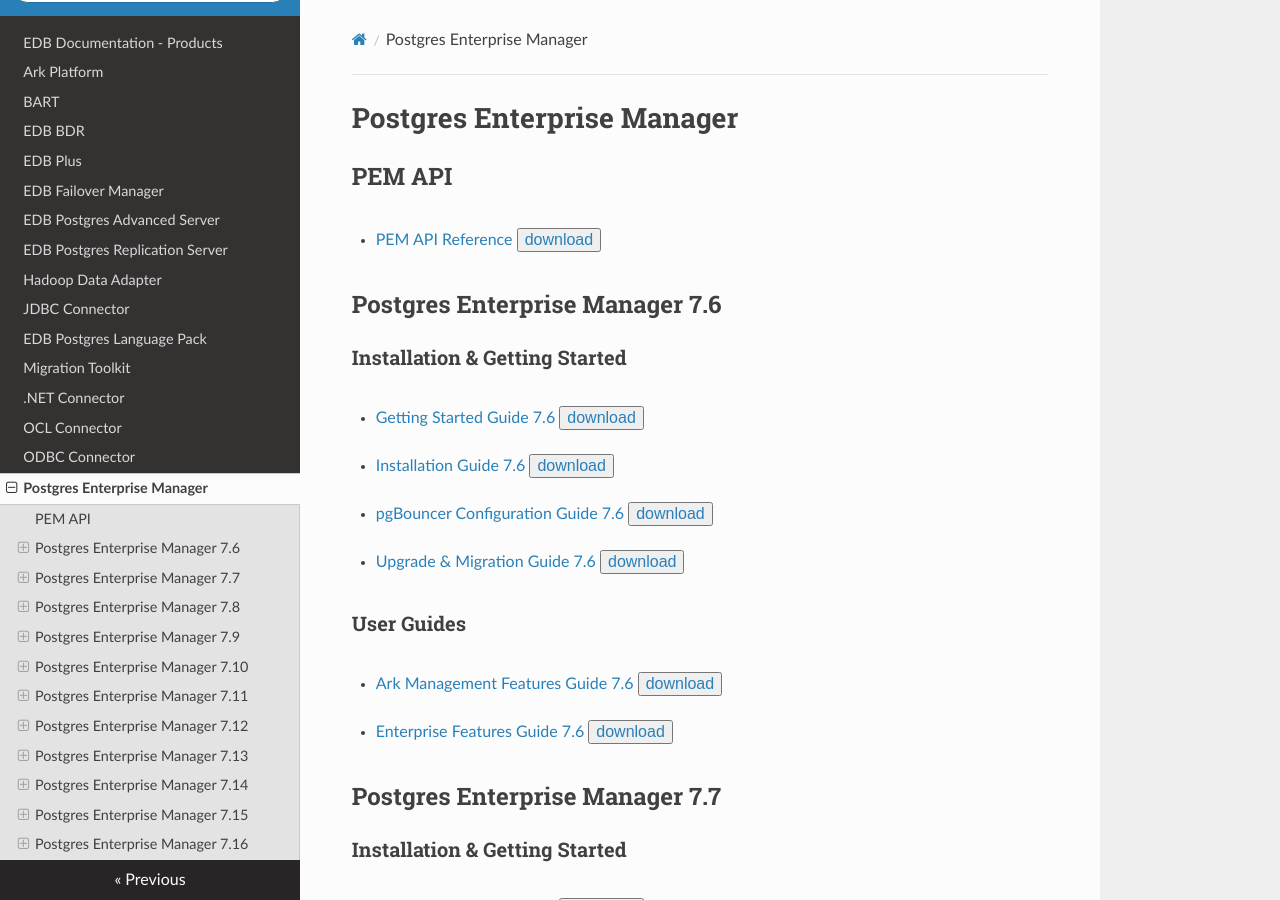
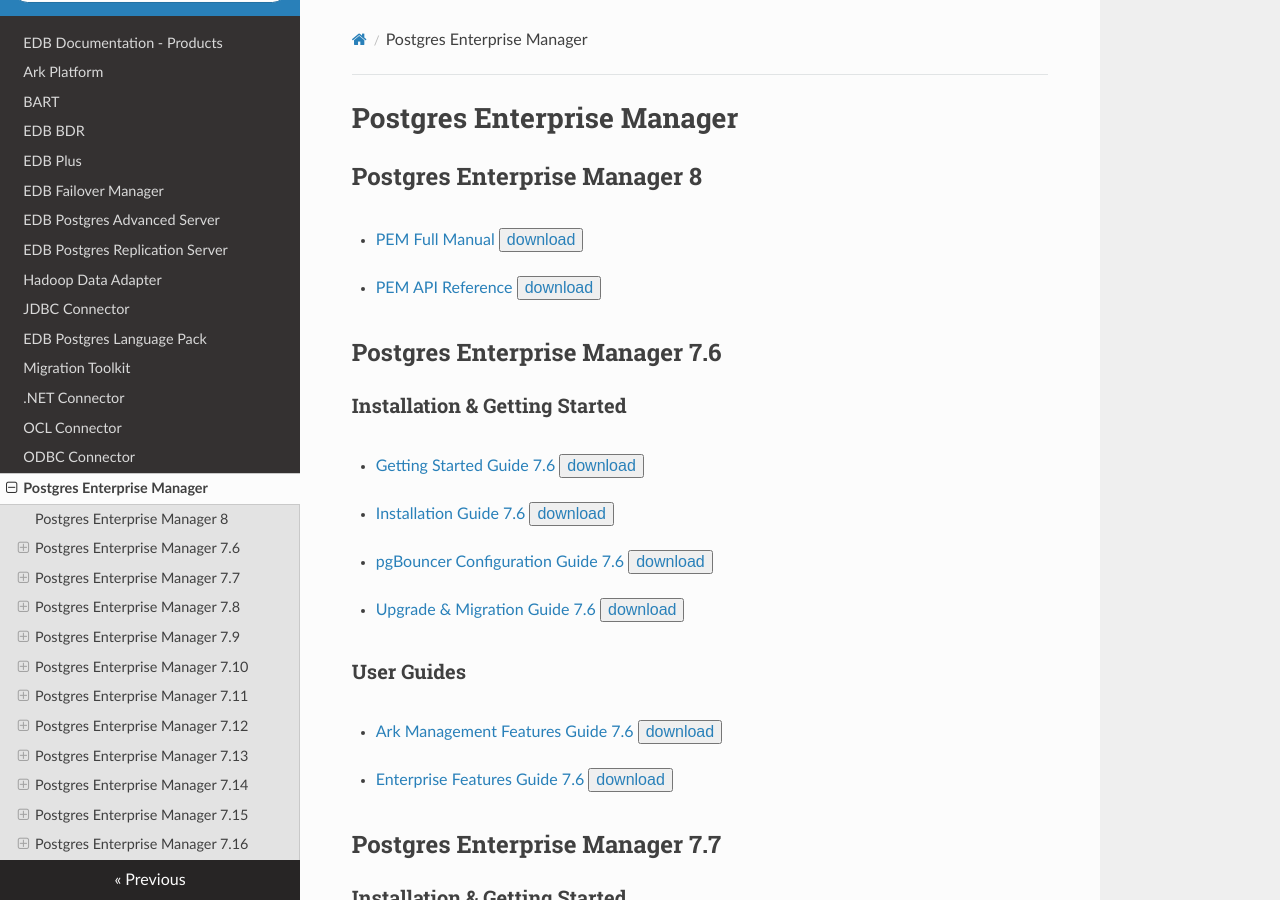
Before and after one commit to EnterpriseDB/docs-archive, an MkDocs documentation site: the page built from docs-src/pem-index.md, in a window 1280 px wide and 900 px high. Built offline with MkDocs 1.6.1, drawn with Linux system fonts in a browser that asks for light colours; nearby versions of some CDN libraries.

Commit message:
Added PEM8
Signed-off-by: Dj Walker-Morgan <dj.walker-morgan@enterprisedb.com>

```diff
--- a/docs-src/pem-index.md
+++ b/docs-src/pem-index.md
@@ -1,7 +1,10 @@
 # Postgres Enterprise Manager
 
-## PEM API
+## Postgres Enterprise Manager 8
 
+* [PEM Full Manual](https://media.githubusercontent.com/media/EnterpriseDB/docs-archive/main/docs/pem/8/pem_v8_documentation.pdf
+) <button>[download](https://media.githubusercontent.com/media/EnterpriseDB/docs-archive/main/docs/pem/8/pem_v8_documentation.pdf.pdf
+?download=true)</button>
 * [PEM API Reference](https://media.githubusercontent.com/media/EnterpriseDB/docs-archive/main/docs/pem/8/8_vpem_api_documentation.pdf
 ) <button>[download](https://media.githubusercontent.com/media/EnterpriseDB/docs-archive/main/docs/pem/8/8_vpem_api_documentation.pdf
 ?download=true)</button>
```
Also changed, not shown: 1 other file.
